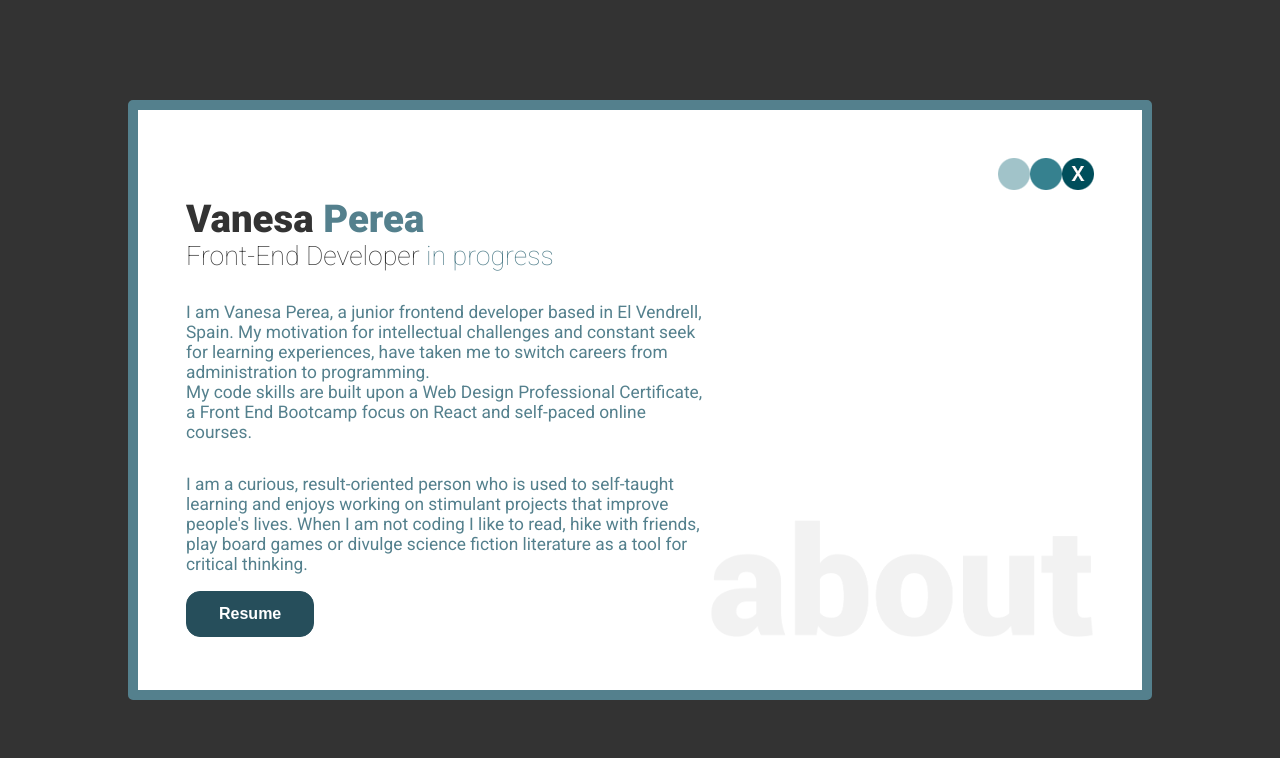
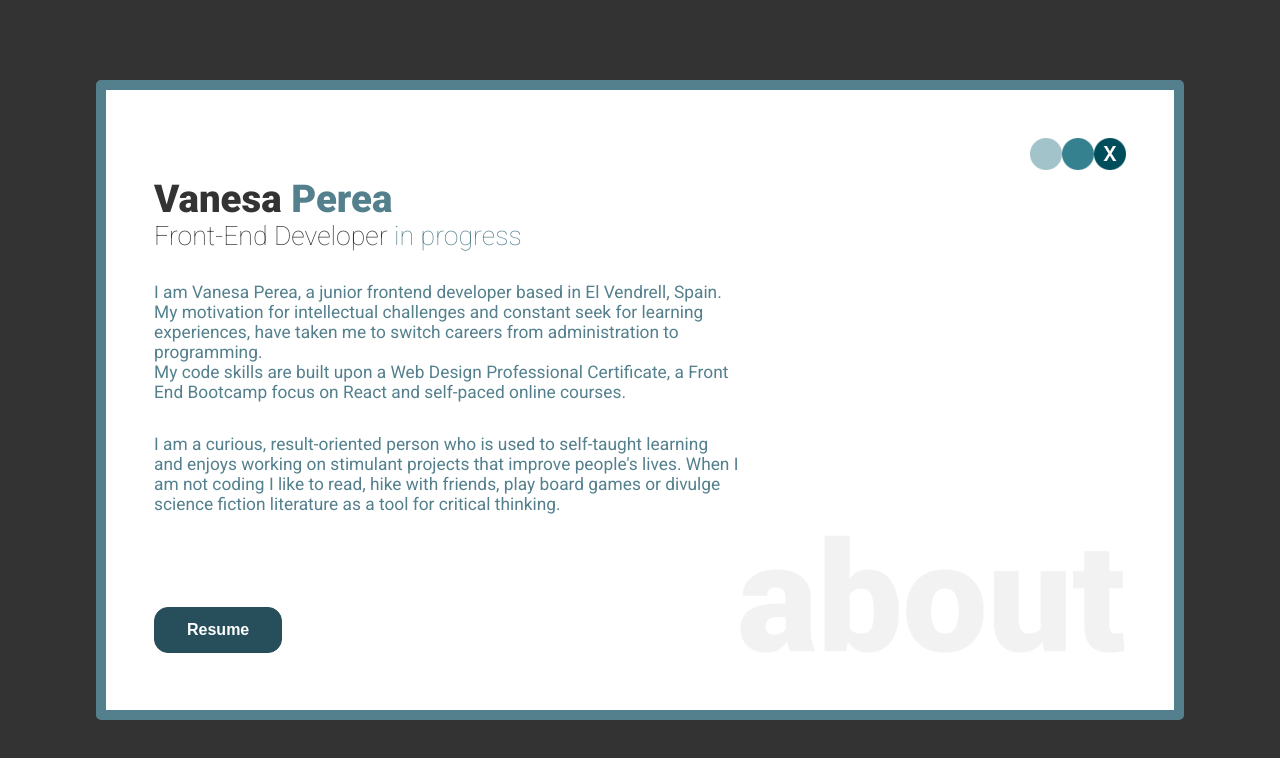
Before and after one commit to MinervaLong/vpc-portfolio, a website: page index.html in a window 1280 px wide. Both pictures are taken after a click on the link 716 px from the left and 190 px from the top of the page. Drawn offline with nearby package versions, Linux system fonts and the light colour scheme; files that its build step writes are made by us from their sources.

Commit message:
Make the modal window bigger

```diff
--- a/styles/sass/_modal.scss
+++ b/styles/sass/_modal.scss
@@ -28,8 +28,8 @@
 
     .modal__dialog {
         position: relative;
-        width: 80vw;
-        height: 75vh;
+        width: 85vw;
+        height: 80vh;
         border-radius: 5px;
         background-color: white;
         overflow: auto;
```
